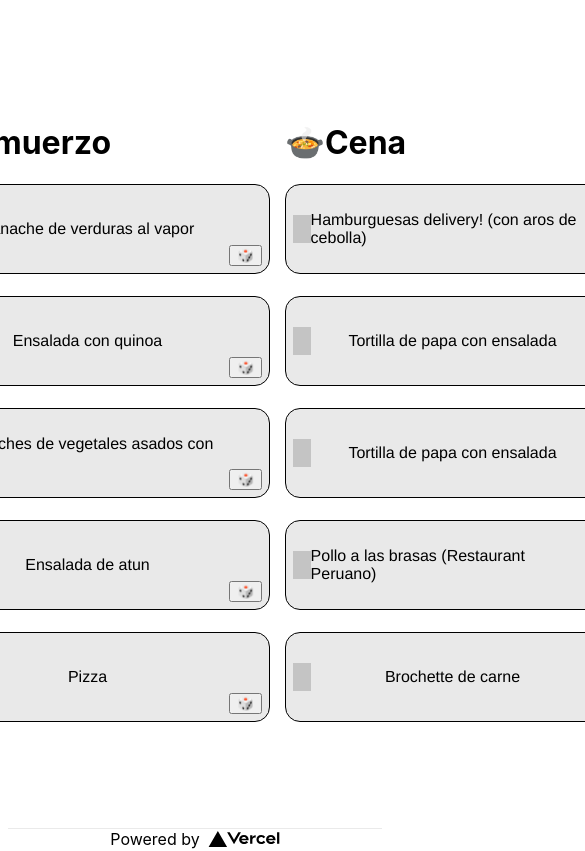
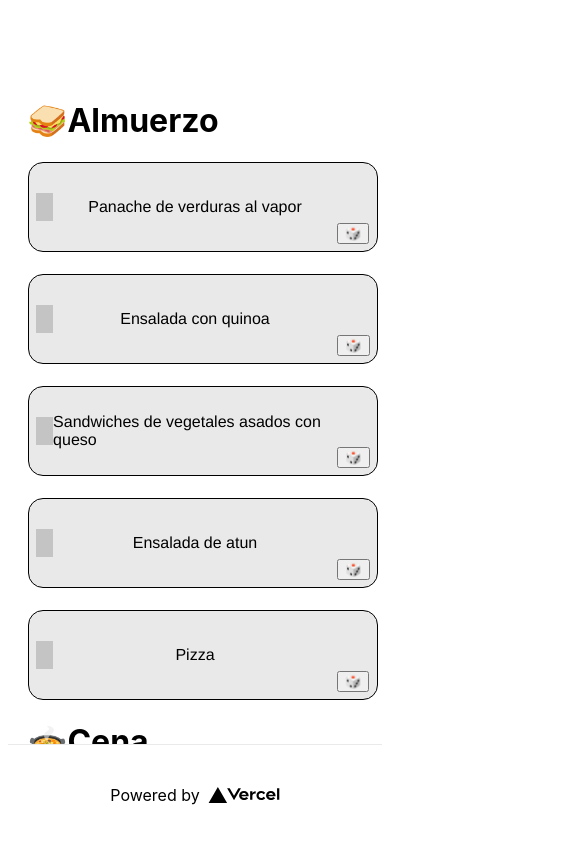
Before and after one commit to vmariano/menu-magic, a Next.js app: page / in a window 390 px wide. Shown: the top 851 px of the page, 585 px wide, since content can reach past the window. Built offline with nearby package versions, Linux system fonts and the light colour scheme.

Commit message:
add media queries for mobile related to #3 (#6)

```diff
--- a/styles/Home.module.css
+++ b/styles/Home.module.css
@@ -22,6 +22,7 @@
   height: 90px;
   margin: 22px 0 0;
 }
+
 
 .footer {
   width: 100%;
@@ -124,4 +125,17 @@
     width: 100%;
     flex-direction: column;
   }
+
+  .main {
+    justify-content: initial;
+    flex-direction: column;
+    overflow: scroll;
+  }
+
 }
+
+@media (max-width: 900px) {
+  .main .days {
+    display: none;
+  }
+}
```
